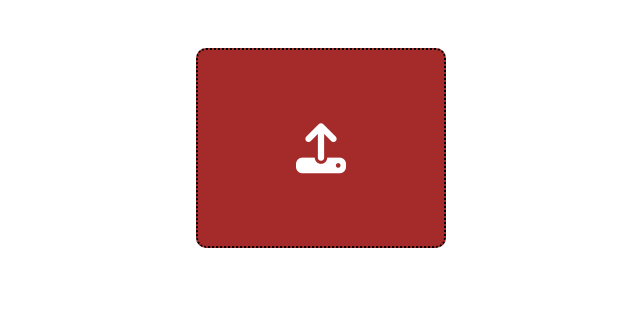
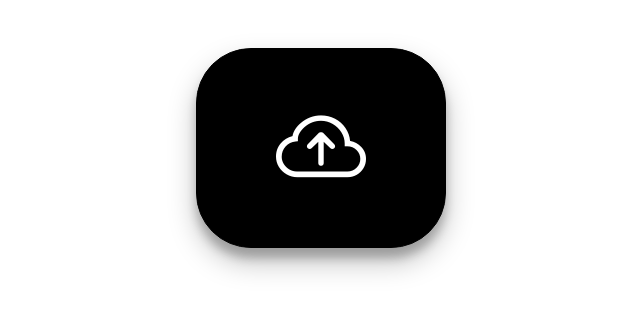
Before and after one commit to Vcahandar/Js---Forms-Drag-drop-File-upload, a plain HTML site: page index.html in a window 1280 px wide. Both pictures are taken after a click on the icon 640 px from the left and 148 px from the top of the page. Shown: the whole page, without its empty margins (319-959 px from the left). Drawn offline with nearby package versions, Linux system fonts and the light colour scheme.

Commit message:
new edit

```diff
--- a/assets/css/style.css
+++ b/assets/css/style.css
@@ -29,23 +29,33 @@
 
 
 .upload-area{
+    border: solid 1px black;
+
     width: 250px;
     height: 200px;
-    background-color: brown;
-    border-radius: 10px;
-    border: 2px dotted black;
+    background-color:black;
+    border-radius: 55px;
     display: flex;
     justify-content: center;
     align-items: center;
     margin: 0 auto;
+    box-shadow: rgba(0, 0, 0, 0.25) 0px 14px 28px, rgba(0, 0, 0, 0.22) 0px 10px 10px;
+    transition: all 0.5s;
 }
 
+
 .upload-area i{
+    transition: all 0.5s;
     cursor: pointer;
     display: block;
     color: white;
-    font-size: 50px;
+    font-size: 90px;
 }
+
+/* i:hover{
+    color: blue;
+
+} */
 
 
 .img{
@@ -56,3 +66,13 @@
     width: 100%;
     height: 100%;
 }
+
+.table{
+    border: solid 1px white;
+    font-weight: 600;
+    background-color: brown;
+    font-family: monospace;
+    border-radius: 25px;
+    color: white;
+    box-shadow: rgba(14, 30, 37, 0.12) 0px 2px 4px 0px, rgba(14, 30, 37, 0.32) 0px 2px 16px 0px;
+}
--- a/assets/js/script.js
+++ b/assets/js/script.js
@@ -101,10 +101,21 @@ let table = document.querySelector(".table")
 
 let area=document.querySelector(".upload-area")
 
+area.addEventListener("mouseover", function () {
+    this.style.backgroundColor="white"
+    uploadIcon.style.color="blue"
+})
+
+area.addEventListener("mouseout", function () {
+    this.style.backgroundColor="black"
+    uploadIcon.style.color="white"
+
+})
+
+
 area.ondragover=(e)=>{
     e.preventDefault();
 }
-
 
 
 area.ondrop=(e)=>{
@@ -125,12 +136,14 @@ area.ondrop=(e)=>{
             </div>
             </td>
             </tr>`
-
         }
 
         reader.readAsDataURL(file)
+    }
+    table.classList.remove("d-none")
 
-    }
+
+
 }
 
 uploadIcon.addEventListener("click", function () {
--- a/index.html
+++ b/index.html
@@ -6,6 +6,7 @@
   <meta http-equiv="X-UA-Compatible" content="IE=edge">
   <meta name="viewport" content="width=device-width, initial-scale=1.0">
   <link rel="stylesheet" href="https://cdn.jsdelivr.net/npm/bootstrap@5.3.0-alpha1/dist/css/bootstrap.min.css">
+  <link rel="stylesheet" href="https://cdn.jsdelivr.net/npm/bootstrap-icons@1.10.3/font/bootstrap-icons.css">
   <link rel="stylesheet" href="./assets/css/style.css">
 
   <title>Document</title>
@@ -31,7 +32,7 @@
 
 
     <div class="upload-area">
-      <i class="fa-solid fa-upload"></i>
+      <i class="bi bi-cloud-arrow-up"></i>
       <input type="file" class="upload d-none" multiple>
     </div>
 
```
